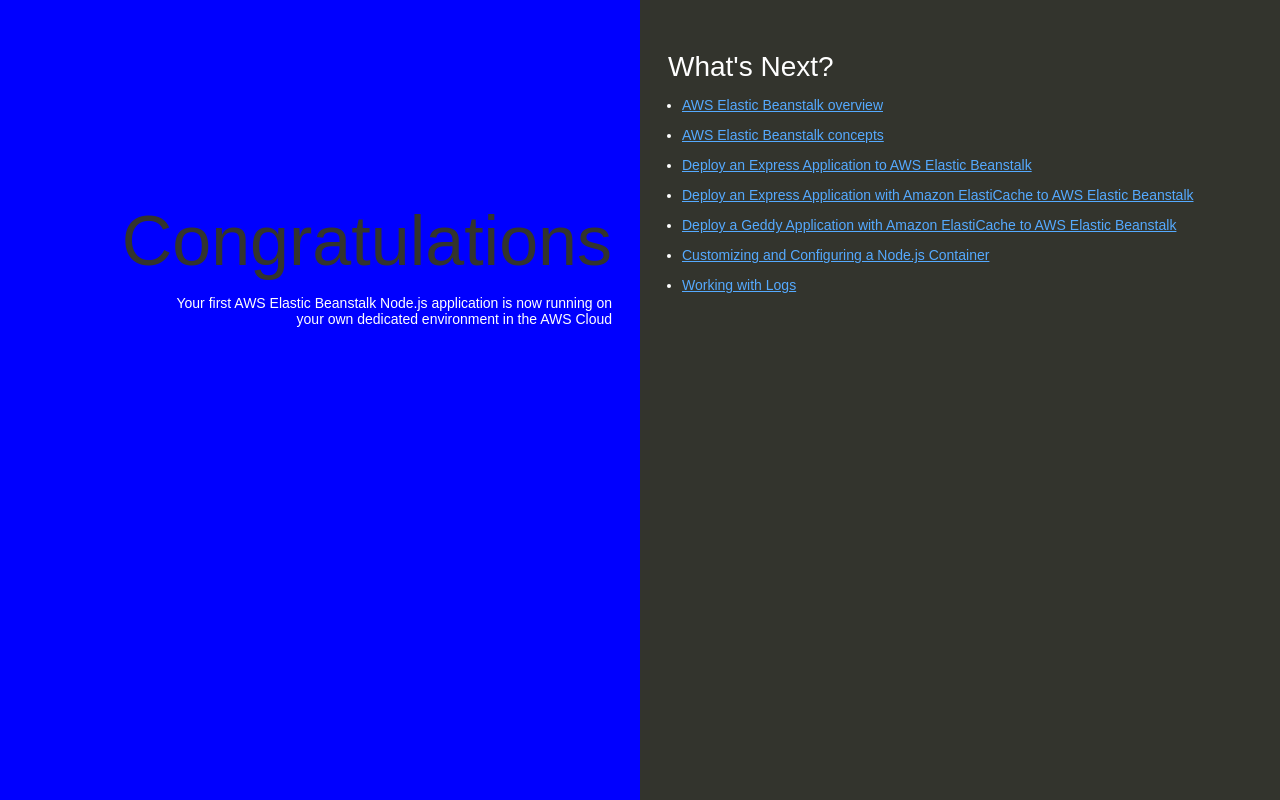
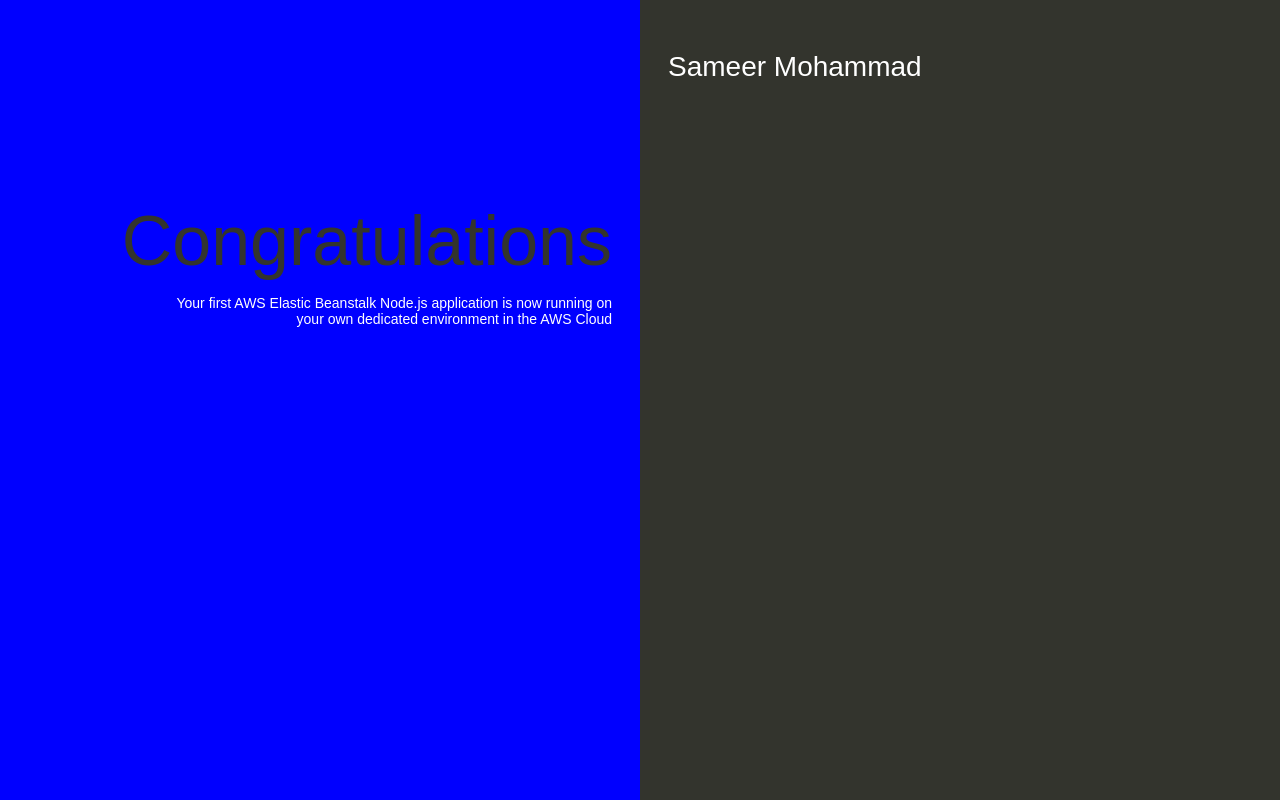
Before and after one commit to sameermd33/mydevopslab, a website: page index.html in a window 1280 px wide. Drawn offline with Linux system fonts and the light colour scheme.

Commit message:
Update index.html

```diff
--- a/index.html
+++ b/index.html
@@ -78,16 +78,7 @@
       <p>Your first AWS Elastic Beanstalk Node.js application is now running on your own dedicated environment in the AWS Cloud</p>
     </div>
     <div class="linksColumn">
-      <h2>What's Next?</h2>
-      <ul>
-        <li><a href="http://docs.aws.amazon.com/elasticbeanstalk/latest/dg/Welcome.html">AWS Elastic Beanstalk overview</a></li>
-        <li><a href="http://docs.aws.amazon.com/elasticbeanstalk/latest/dg/concepts.html">AWS Elastic Beanstalk concepts</a></li>
-        <li><a href="http://docs.aws.amazon.com/elasticbeanstalk/latest/dg/create_deploy_nodejs_express.html">Deploy an Express Application to AWS Elastic Beanstalk</a></li>
-        <li><a href="http://docs.aws.amazon.com/elasticbeanstalk/latest/dg/create_deploy_nodejs_express_elasticache.html">Deploy an Express Application with Amazon ElastiCache to AWS Elastic Beanstalk</a></li>
-        <li><a href="http://docs.aws.amazon.com/elasticbeanstalk/latest/dg/create_deploy_nodejs_geddy_elasticache.html">Deploy a Geddy Application with Amazon ElastiCache to AWS Elastic Beanstalk </a></li>
-        <li><a href="http://docs.aws.amazon.com/elasticbeanstalk/latest/dg/create_deploy_nodejs_custom_container.html">Customizing and Configuring a Node.js Container </a></li>
-        <li><a href="http://docs.aws.amazon.com/elasticbeanstalk/latest/dg/using-features.loggingS3.title.html">Working with Logs</a></li>
-      </ul>
+      <h2>Sameer Mohammad</h2>
     </div>
   </body>
 </html>
```
